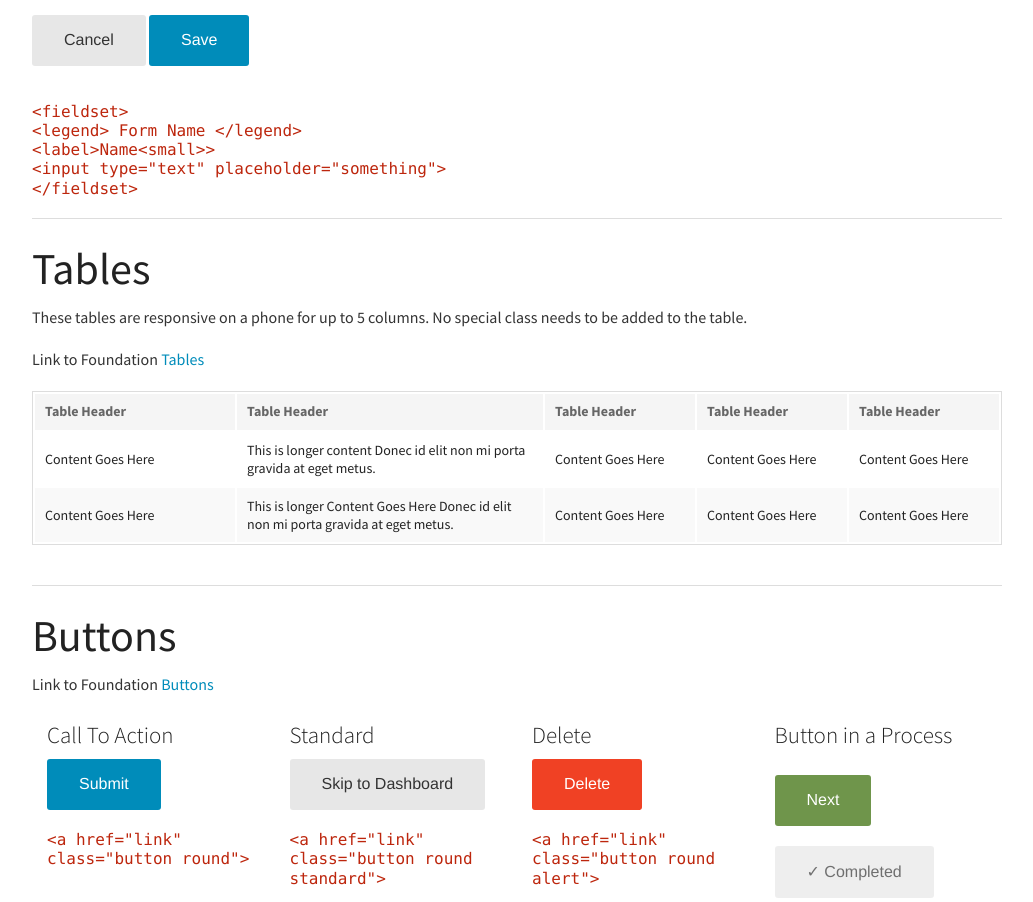
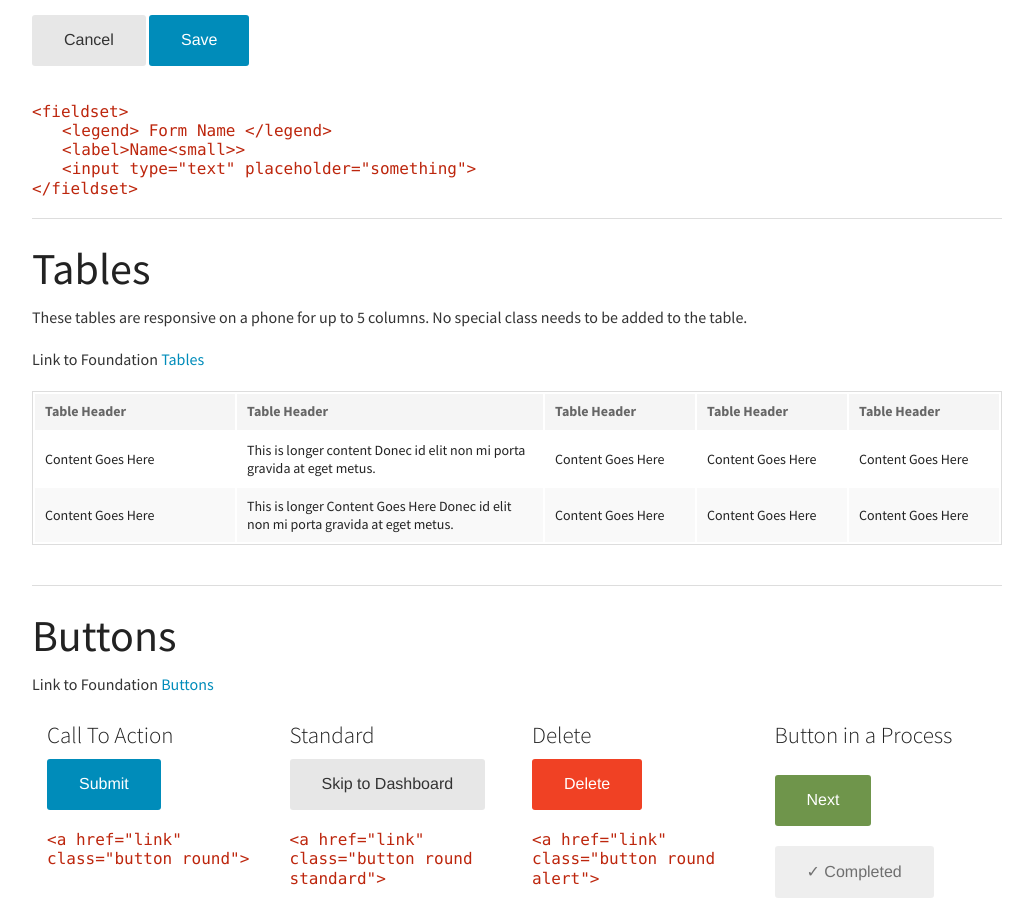
Before and after one commit to amstatz/styleguide, a plain HTML site: page index.html in a window 1280 px wide. Shown: the part 2951-3853 px from the top of the page, without its empty margins (123-1156 px from the left). Drawn offline with nearby package versions, Linux system fonts and the light colour scheme.

Commit message:
Update index.html

```diff
--- a/index.html
+++ b/index.html
@@ -222,12 +222,14 @@
 			</form>
 			<code class="language-html">
 				<span class="tag">&lt;<span class="title">fieldset</span>&gt;</span><br />
-				<span class="tag">&lt;<span class="title">legend</span>&gt;</span>
-				<span class="tag"><span class="title">Form Name</span></span>
-				<span class="tag">&lt;<span class="title">/legend</span>&gt;</span><br />
+				<div style="padding-left:30px">
+					<span class="tag">&lt;<span class="title">legend</span>&gt;</span>
+					<span class="tag"><span class="title">Form Name</span></span>
+					<span class="tag">&lt;<span class="title">/legend</span>&gt;</span>
+				</div>
 
-				<span class="tag">&lt;<span class="title">label</span>&gt;</span>Name<span class="tag">&lt;<span class="title">small>&gt;</span></span><br />
-				<span class="tag">&lt;<span class="title">input type=&quot;text&quot; placeholder=&quot;something&quot;</span>&gt;</span><br />
+				<div style="padding-left:30px"><span class="tag">&lt;<span class="title">label</span>&gt;</span>Name<span class="tag">&lt;<span class="title">small>&gt;</span></span><br />
+				<span class="tag">&lt;<span class="title">input type=&quot;text&quot; placeholder=&quot;something&quot;</span>&gt;</span></div>
 
 				<span class="tag">&lt;<span class="title">/fieldset</span>&gt;</span>
 			</code>
```
